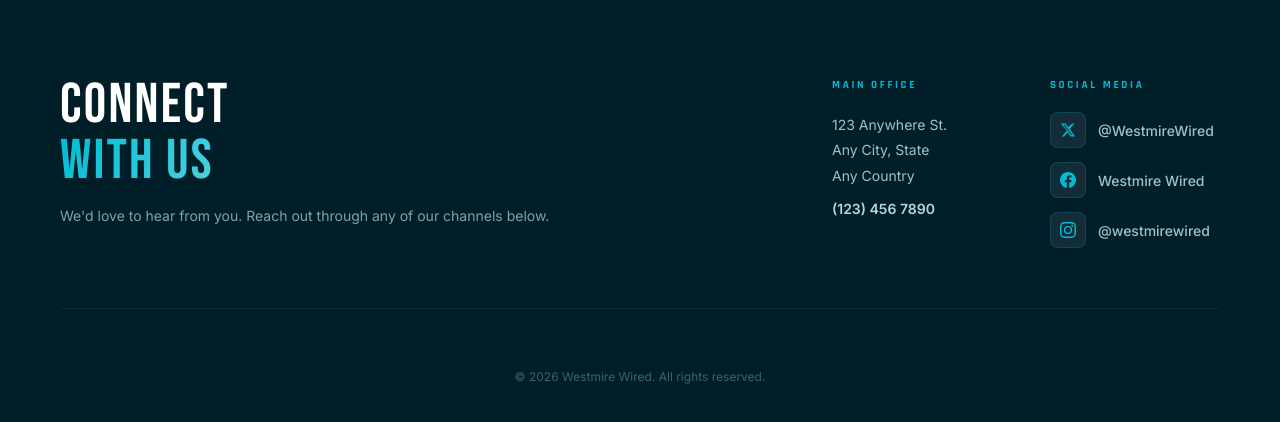
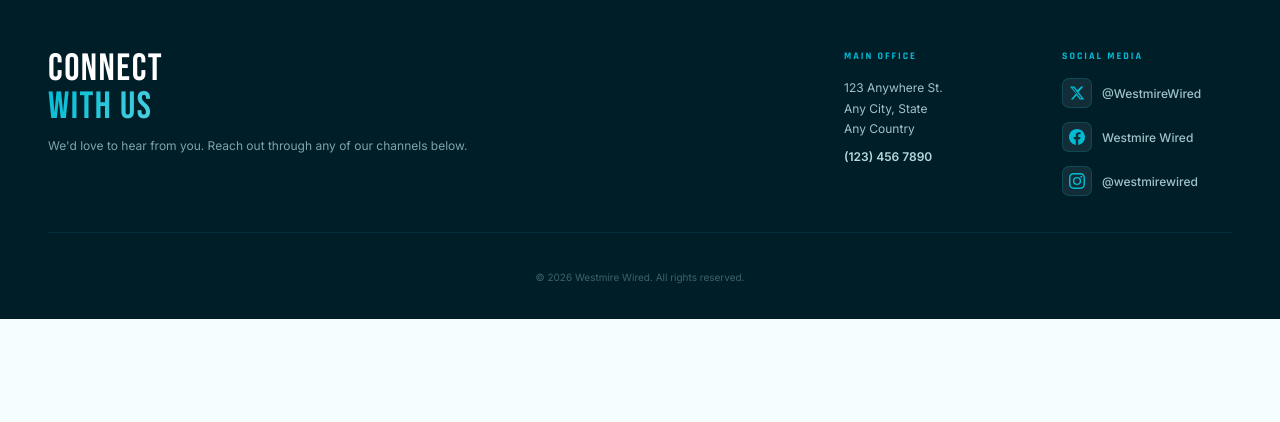
Before and after one commit to Asikoola/westnew, a plain HTML site: page index.html in a window 1280 px wide. Shown: the part 2805-3227 px from the top of the page. After the commit the page ends 3124 px from the top, so only its background shows below. Drawn offline with Linux system fonts and the light colour scheme.

Commit message:
Update index.html

```diff
--- a/index.html
+++ b/index.html
@@ -347,55 +347,55 @@ body { font-family: 'Inter', sans-serif; background: #f5fdff; overflow-x: hidden
 /* ════════════════════════
    CONNECT / FOOTER
 ════════════════════════ */
-#connect { width: 100%; background: #001e28; padding: 80px 60px 50px; display: flex; flex-direction: column; }
+#connect { width: 100%; background: #001e28; padding: 52px 48px 36px; display: flex; flex-direction: column; }
 .connect-top {
   display: flex; justify-content: space-between; align-items: flex-start;
-  gap: 48px; margin-bottom: 60px; flex-wrap: wrap;
+  gap: 32px; margin-bottom: 36px; flex-wrap: wrap;
 }
 .connect-heading-col { flex: 1; min-width: 200px; }
 .connect-heading {
-  font-family: 'Bebas Neue', sans-serif; font-size: 56px;
-  color: #ffffff; letter-spacing: 0.04em; line-height: 1; margin-bottom: 14px;
+  font-family: 'Bebas Neue', sans-serif; font-size: 38px;
+  color: #ffffff; letter-spacing: 0.04em; line-height: 1; margin-bottom: 10px;
 }
 .connect-heading span {
   background: linear-gradient(120deg, #00bcd4, #4dd0e1);
   -webkit-background-clip: text; -webkit-text-fill-color: transparent; background-clip: text;
 }
-.connect-sub { font-size: 14px; color: rgba(180,220,230,0.7); line-height: 1.7; }
+.connect-sub { font-size: 12px; color: rgba(180,220,230,0.7); line-height: 1.6; }
 .connect-details { display: flex; gap: 48px; align-items: flex-start; flex-wrap: wrap; }
 .connect-col { display: flex; flex-direction: column; gap: 6px; min-width: 170px; }
 .connect-col-label {
   font-family: 'Rajdhani', sans-serif; font-weight: 700;
-  font-size: 11px; letter-spacing: 0.24em; text-transform: uppercase;
-  color: #00bcd4; margin-bottom: 14px;
+  font-size: 10px; letter-spacing: 0.2em; text-transform: uppercase;
+  color: #00bcd4; margin-bottom: 10px;
 }
-.connect-addr { font-size: 14px; line-height: 1.8; color: rgba(200,235,240,0.8); }
-.connect-phone { font-size: 14px; font-weight: 600; color: rgba(200,235,240,0.9); margin-top: 6px; }
+.connect-addr { font-size: 12px; line-height: 1.7; color: rgba(200,235,240,0.8); }
+.connect-phone { font-size: 12px; font-weight: 600; color: rgba(200,235,240,0.9); margin-top: 4px; }
 .social-links { display: flex; flex-direction: column; gap: 14px; }
 .social-link {
-  display: flex; align-items: center; gap: 12px;
+  display: flex; align-items: center; gap: 10px;
   text-decoration: none; color: rgba(200,235,240,0.8);
-  font-size: 14px; font-weight: 500; transition: color 0.2s;
+  font-size: 12px; font-weight: 500; transition: color 0.2s;
 }
 .social-link:hover { color: #00bcd4; }
 .social-icon {
-  width: 36px; height: 36px; border-radius: 8px;
+  width: 30px; height: 30px; border-radius: 7px;
   background: rgba(255,255,255,0.07); border: 1px solid rgba(0,188,212,0.2);
   display: flex; align-items: center; justify-content: center;
   color: #00bcd4; transition: background 0.2s; flex-shrink: 0;
 }
 .social-link:hover .social-icon { background: rgba(0,188,212,0.15); }
 .connect-bottom {
-  border-top: 1px solid rgba(0,188,212,0.1); padding-top: 32px;
-  display: flex; flex-direction: column; align-items: center; gap: 8px;
+  border-top: 1px solid rgba(0,188,212,0.1); padding-top: 22px;
+  display: flex; flex-direction: column; align-items: center; gap: 6px;
 }
-.connect-email-label { font-size: 11px; letter-spacing: 0.18em; text-transform: uppercase; color: #00bcd4; }
+.connect-email-label { font-size: 10px; letter-spacing: 0.16em; text-transform: uppercase; color: #00bcd4; }
 .connect-email {
-  font-size: 18px; font-weight: 600; color: #ffffff;
+  font-size: 14px; font-weight: 600; color: #ffffff;
   text-decoration: none; letter-spacing: 0.02em; transition: color 0.2s;
 }
 .connect-email:hover { color: #4dd0e1; }
-.connect-copy { font-size: 12px; color: rgba(150,200,210,0.4); margin-top: 28px; }
+.connect-copy { font-size: 10px; color: rgba(150,200,210,0.4); margin-top: 16px; }
 
 /* ════════════════════════
    RESPONSIVE — TABLET ≤ 900px
```
